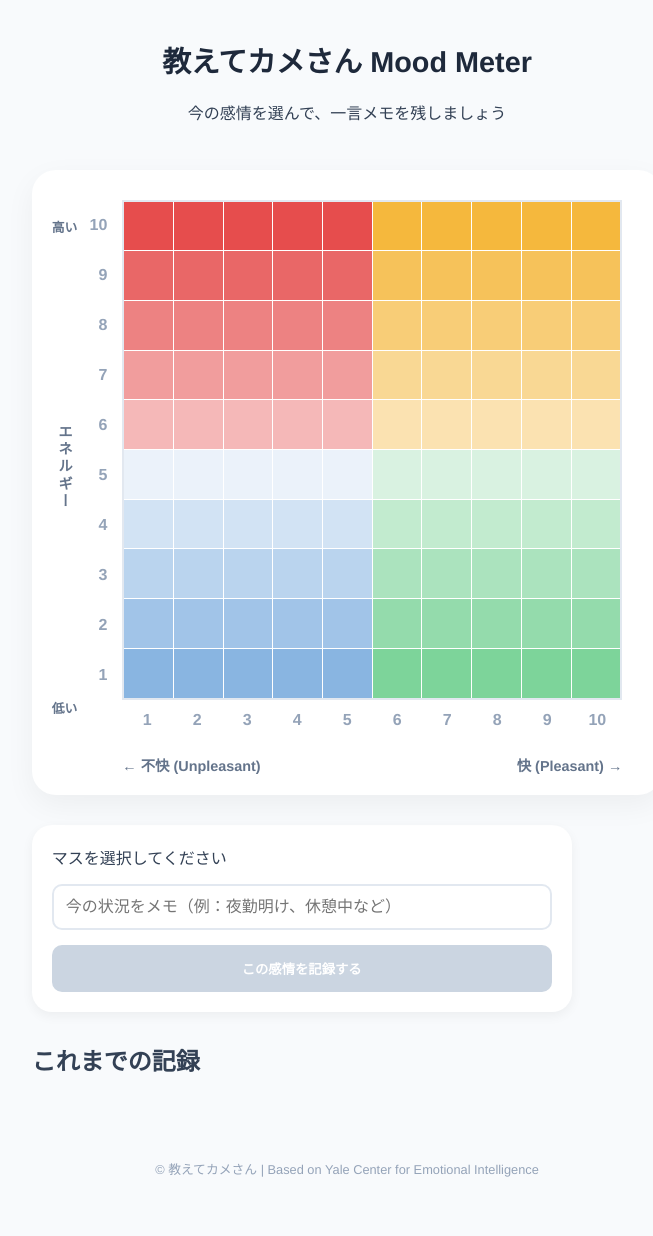
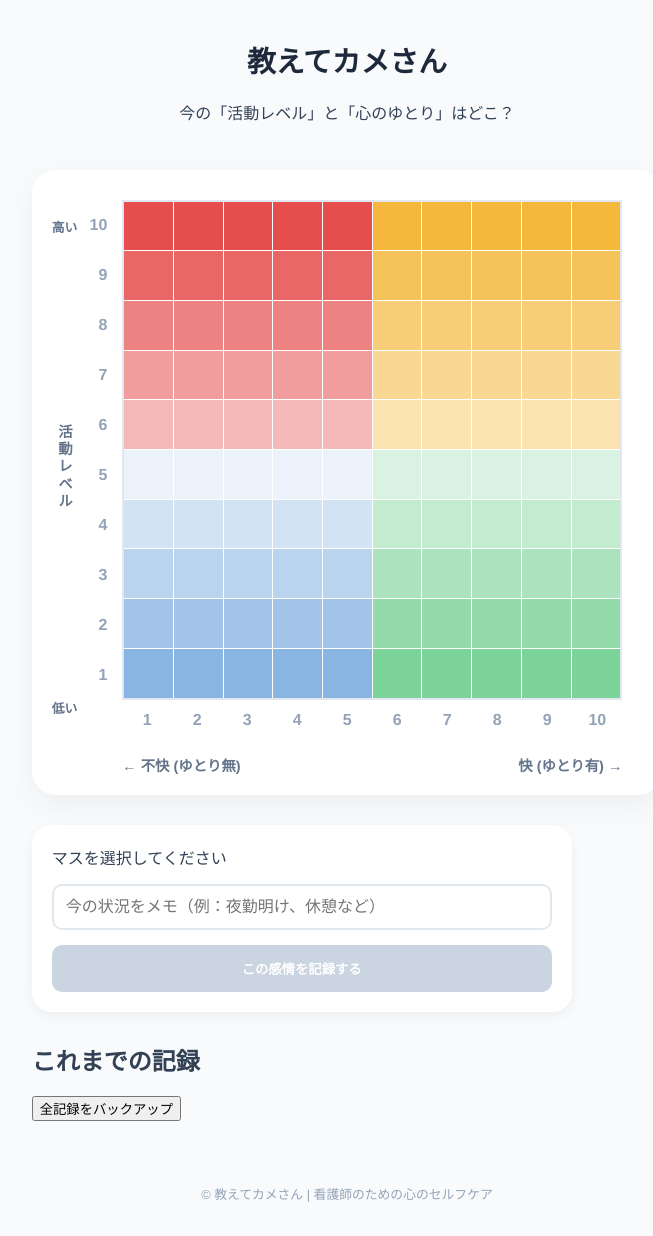
Before and after one commit to turtlesvsratking-svg/-2, a plain HTML site: page index.html in a window 1280 px wide. Shown: the whole page, without its empty margins (293-946 px from the left). Before the commit the page ends 1211 px from the top, so only its background shows below. Drawn offline with Linux system fonts and the light colour scheme.

Commit message:
Update index.html

```diff
--- a/index.html
+++ b/index.html
@@ -3,21 +3,21 @@
 <head>
     <meta charset="UTF-8">
     <meta name="viewport" content="width=device-width, initial-scale=1.0">
-    <title>教えてカメさん - Mood Meter Log</title>
+    <title>教えてカメさん - 感情ログ</title>
     <link rel="stylesheet" href="style.css">
 </head>
 <body>
     <div class="centering-wrapper">
         <header>
-            <h1>教えてカメさん Mood Meter</h1>
-            <p>今の感情を選んで、一言メモを残しましょう</p>
+            <h1>教えてカメさん</h1>
+            <p>今の「活動レベル」と「心のゆとり」はどこ？</p>
         </header>
 
         <main>
             <div class="meter-outer-box">
                 <div class="y-axis-label-container">
                     <span class="y-label-edge">高い</span>
-                    <span class="y-label-text">エネルギー</span>
+                    <span class="y-label-text">活動レベル</span>
                     <span class="y-label-edge">低い</span>
                 </div>
 
@@ -26,11 +26,8 @@
                         <span>10</span><span>9</span><span>8</span><span>7</span><span>6</span>
                         <span>5</span><span>4</span><span>3</span><span>2</span><span>1</span>
                     </div>
-
                     <div id="mood-grid" class="grid"></div>
-
                     <div></div>
-
                     <div class="x-numbers">
                         <span>1</span><span>2</span><span>3</span><span>4</span><span>5</span>
                         <span>6</span><span>7</span><span>8</span><span>9</span><span>10</span>
@@ -38,8 +35,8 @@
                 </div>
 
                 <div class="x-axis-label-container">
-                    <span>← 不快 (Unpleasant)</span>
-                    <span>快 (Pleasant) →</span>
+                    <span>← 不快 (ゆとり無)</span>
+                    <span>快 (ゆとり有) →</span>
                 </div>
             </div>
 
@@ -48,18 +45,21 @@
                     <span id="selected-emotion-jp">マスを選択してください</span>
                     <span id="selected-emotion-en"></span>
                 </div>
-                <input type="text" id="memo-input" placeholder="今の状況をメモ（例：夜勤明け、休憩中など）">
+                <input type="text" id="memo-input" placeholder="今の状況をメモ（例：夜勤明け、休憩など）">
                 <button id="save-btn" disabled>この感情を記録する</button>
             </div>
 
             <section class="history-section">
-                <h2>これまでの記録</h2>
+                <div class="history-header">
+                    <h2>これまでの記録</h2>
+                    <button id="share-btn" class="share-btn">全記録をバックアップ</button>
+                </div>
                 <div id="history-list" class="history-list"></div>
             </section>
         </main>
 
         <footer>
-            <p>© 教えてカメさん | Based on Yale Center for Emotional Intelligence</p>
+            <p>© 教えてカメさん | 看護師のための心のセルフケア</p>
         </footer>
     </div>
     <script src="script.js"></script>
```
